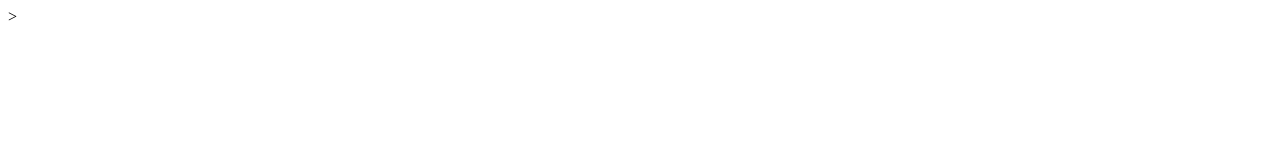
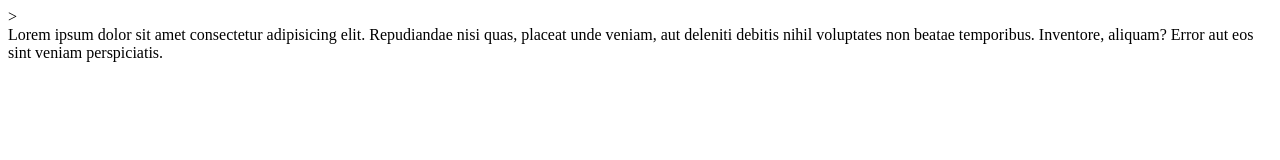
Before and after one commit to dalumobra/testrepositorio, a plain HTML site: page Index.html in a window 1280 px wide. Drawn offline with Linux system fonts and the light colour scheme.

Commit message:
commin inicial

```diff
--- a/Index.html
+++ b/Index.html
@@ -6,5 +6,10 @@
         <title>GIT VSCODE</TItle>>
         </head>
         <body>
+            <!--DIV CNTENEDOR1-->
+            <div class="container">
+                <div class="row"
+                <p> Lorem ipsum dolor sit amet consectetur adipisicing elit. Repudiandae nisi quas, placeat unde veniam, aut deleniti debitis nihil voluptates non beatae temporibus. Inventore, aliquam? Error aut eos sint veniam perspiciatis.</p>
+            </div>
             </body>
 </html>
```
